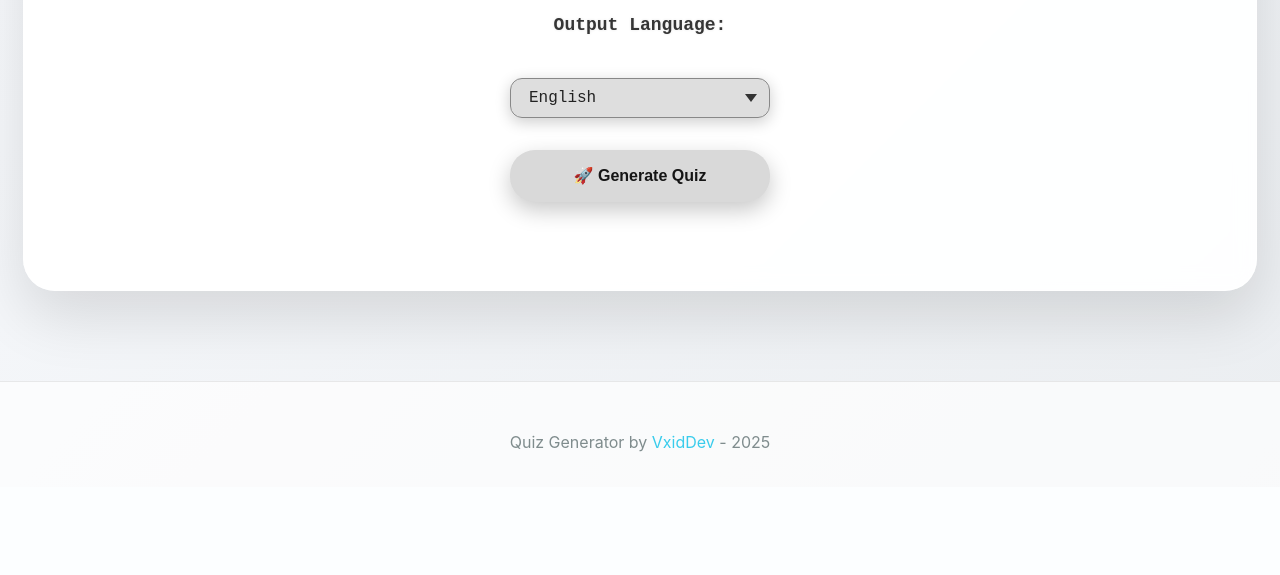
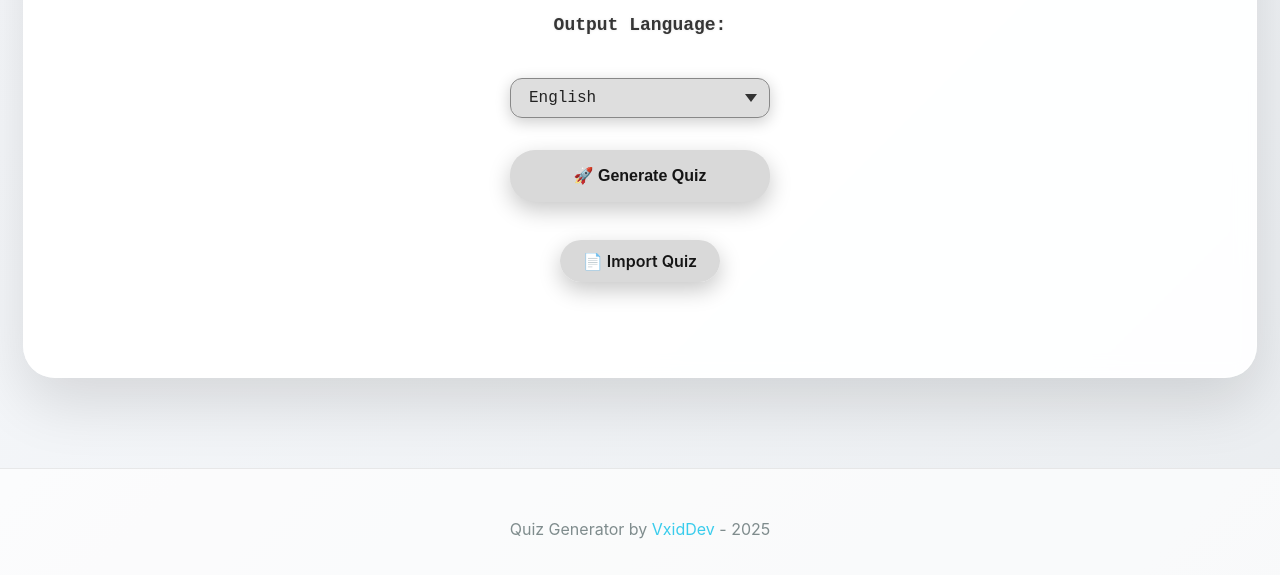
Before and after one commit to VxidDev/eduDuck, a Flask app: template templates/QuizGenerator.html in a window 1280 px wide. Shown: the part 824-1399 px from the top of the page. Before the commit the page ends 1276 px from the top, so only its background shows below. Run offline with Flask 3, Linux system fonts and the light colour scheme; the template is opened without the code that fills it, so the values that code supplies are empty; parts of the project's set-up code (start-up, migrations or seed data) failed here and were passed over.

Commit message:
Added Quiz Importing.

```diff
--- a/main.py
+++ b/main.py
@@ -11,6 +11,7 @@ from routes.quiz import QuizGenerator as _QuizGenerator_
 from routes.quiz import quiz as _quiz_
 from routes.quiz import submitResult as _submitResult_
 from routes.quiz import QuizGen as _QuizGen_
+from routes.quiz import ImportQuiz as _ImportQuiz_
 
 from routes.noteEnhancer import EnhanceNotes as _EnhanceNotes_
 from routes.noteEnhancer import NoteEnhancer as _NoteEnhancer_
@@ -65,6 +66,10 @@ def submitResult():
 @app.route('/quiz-generator/gen-quiz', methods=['POST'], endpoint='generateQuiz')
 def QuizGen():
     return _QuizGen_(prompts)
+
+@app.route('/quiz-generator/import-quiz' , methods=['POST'] , endpoint='importQuiz')
+def ImportQuiz():
+    return _ImportQuiz_(quizzes)
 
 @app.route('/quiz-generator/quiz/result', endpoint='quizResultPage')
 def result_page():
--- a/routes/quiz.py
+++ b/routes/quiz.py
@@ -1,6 +1,8 @@
 import re
 from flask import render_template , request , jsonify
 from routes.utils import AiReq
+from json import load , JSONDecodeError
+from uuid import uuid4
 
 standardApiErrors = {
     "API error 402": "1 What does API error 402 mean? a) Payment error b) Deposit needed c) Free credits exhausted d) Invalid API key |CORRECT:c",
@@ -190,3 +192,18 @@ def QuizGen(prompts: dict):
     print(quiz)
 
     return jsonify({'quiz': quiz})
+
+def ImportQuiz(quizzes: dict) -> None:
+    file = request.files.get("quizFile")
+    file.stream.seek(0)
+
+    try:
+        data = load(file.stream)
+    except JSONDecodeError:
+        return jsonify({"err": "Invalid Quiz!"})
+
+    quizID = str(uuid4())
+    quizzes[quizID] = data
+    print("STORED", quizID, "len:", len(data))
+
+    return jsonify({'id': quizID , "err": None})
--- a/static/QuizGenerator/script.js
+++ b/static/QuizGenerator/script.js
@@ -115,6 +115,32 @@ async function SendFile(file) {
 	) + "px";
 }
 
+async function LoadQuiz(file) {
+	const formData = new FormData();
+	formData.append("quizFile", file);
+
+	StatusLabel.textContent = "Loading...";
+
+	const res = await fetch("/quiz-generator/import-quiz", {
+		method: "POST",
+		body: formData
+	});
+
+	if (!res.ok) {
+		StatusLabel.textContent = "File upload failed.";
+		return;
+	}
+
+	const data = await res.json();
+
+	if (!data.err) {
+		window.location.href = `/quiz-generator/quiz?quiz=${encodeURIComponent(data.id)}`;
+    } else {
+		StatusLabel.textContent = data.err
+	}
+
+}
+
 window.addEventListener("load", () => {
 	document.querySelectorAll(".file-input").forEach(input => {
 		input.addEventListener("change", function () {
@@ -125,7 +151,11 @@ window.addEventListener("load", () => {
 				const names = Array.from(this.files).map(f => f.name).join(", ");
 				display.textContent = names.length > 30 ? `${names.slice(0, 27)}...` : names;
 				display.classList.add("has-file");
-				SendFile(this.files[0]);
+				if (!this.classList.contains("import")) {
+					SendFile(this.files[0])
+				} else {
+					LoadQuiz(this.files[0])
+				}
 			} else {
 				display.textContent = "No file selected";
 				display.classList.remove("has-file");
--- a/templates/QuizGenerator.html
+++ b/templates/QuizGenerator.html
@@ -38,8 +38,8 @@
         <textarea class="apiKey textInput slimmest" placeholder="Enter your Hugging Face API key here!"></textarea>
 
         <div class="file-upload-wrapper">
-            <input type="file" id="fileInput" class="file-input" accept=".txt,.png,.jpg,.jpeg,.pdf"/>
-            <label for="fileInput" class="button fileButton">📄 Upload notes file</label>
+            <input type="file" id="notesfileInput" class="file-input" accept=".txt,.png,.jpg,.jpeg,.pdf"/>
+            <label for="notesfileInput" class="button fileButton">📄 Upload notes file</label>
         </div>
 
         <textarea class="notes textInput standard" placeholder="Notes go here :]"></textarea>
@@ -74,6 +74,10 @@
         </select>
 
         <button class="button submit">🚀 Generate Quiz</button>
+        <div class="file-upload-wrapper">
+            <input type="file" id="quizfileInput" class="file-input import" accept=".json"/>
+            <label for="quizfileInput" class="button fileButton">📄 Import Quiz</label>
+        </div>
         <span class="status"></span>
     </div>
     </div>
```
Also changed, not shown: README.md.
